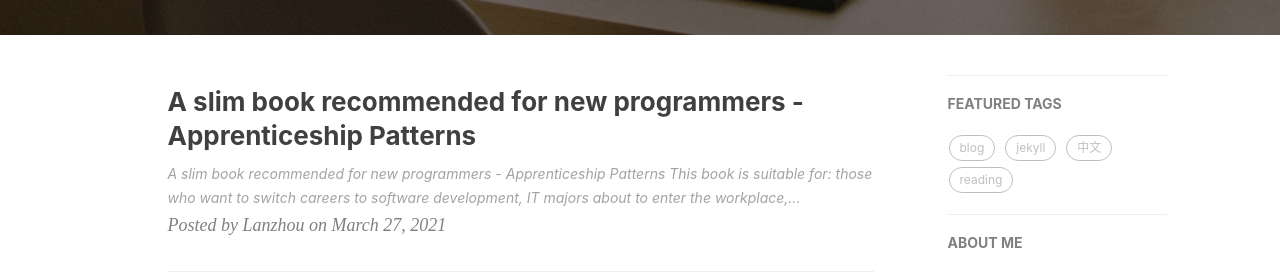
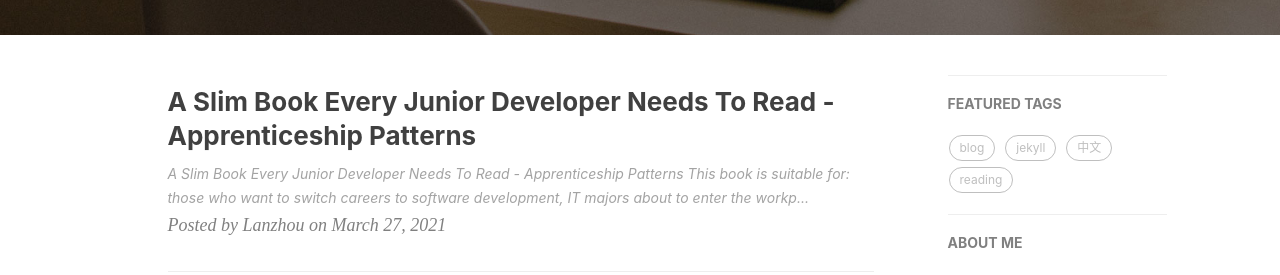
Before and after one commit to Lanzhou-J/Lanzhou-J.github.io, a Jekyll site: the page built from index.html, in a window 1280 px wide. Shown: the part 471-746 px from the top of the page. Built offline with Jekyll 4.4.1, drawn with Linux system fonts in a browser that asks for light colours; nearby versions of some CDN libraries; the list of posts is cut into pages by our own code; comment, search, counter and statistics services are not loaded.

Commit message:
edited title

```diff
--- a/_posts/2021-03-27-apprenticeship-patterns-en.md
+++ b/_posts/2021-03-27-apprenticeship-patterns-en.md
@@ -1,5 +1,5 @@
 ---
-title: A slim book recommended for new programmers - Apprenticeship Patterns
+title: A Slim Book Every Junior Developer Needs To Read - Apprenticeship Patterns
 layout: post
 subtitle: null
 date: '2021-03-27 15:45:00 +1100'
@@ -10,7 +10,7 @@
 - English
 ---
 
-### A slim book recommended for new programmers - *Apprenticeship Patterns*
+### A Slim Book Every Junior Developer Needs To Read - *Apprenticeship Patterns*
 
 ![Apprenticeship Patterns: Guidance for the Aspiring Software Craftsman](https://covers.booktopia.com.au/big/9781449379407/0000/apprenticeship-patterns.jpg)
 
```
